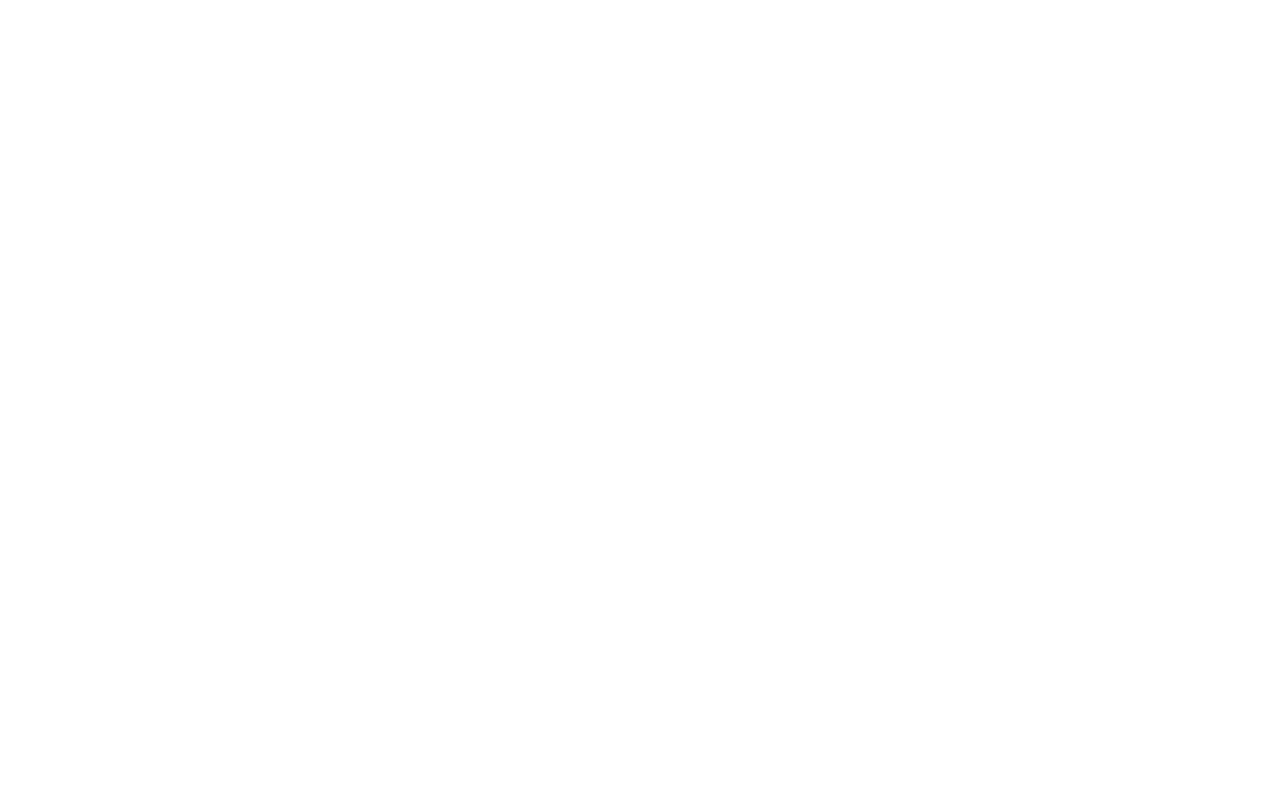
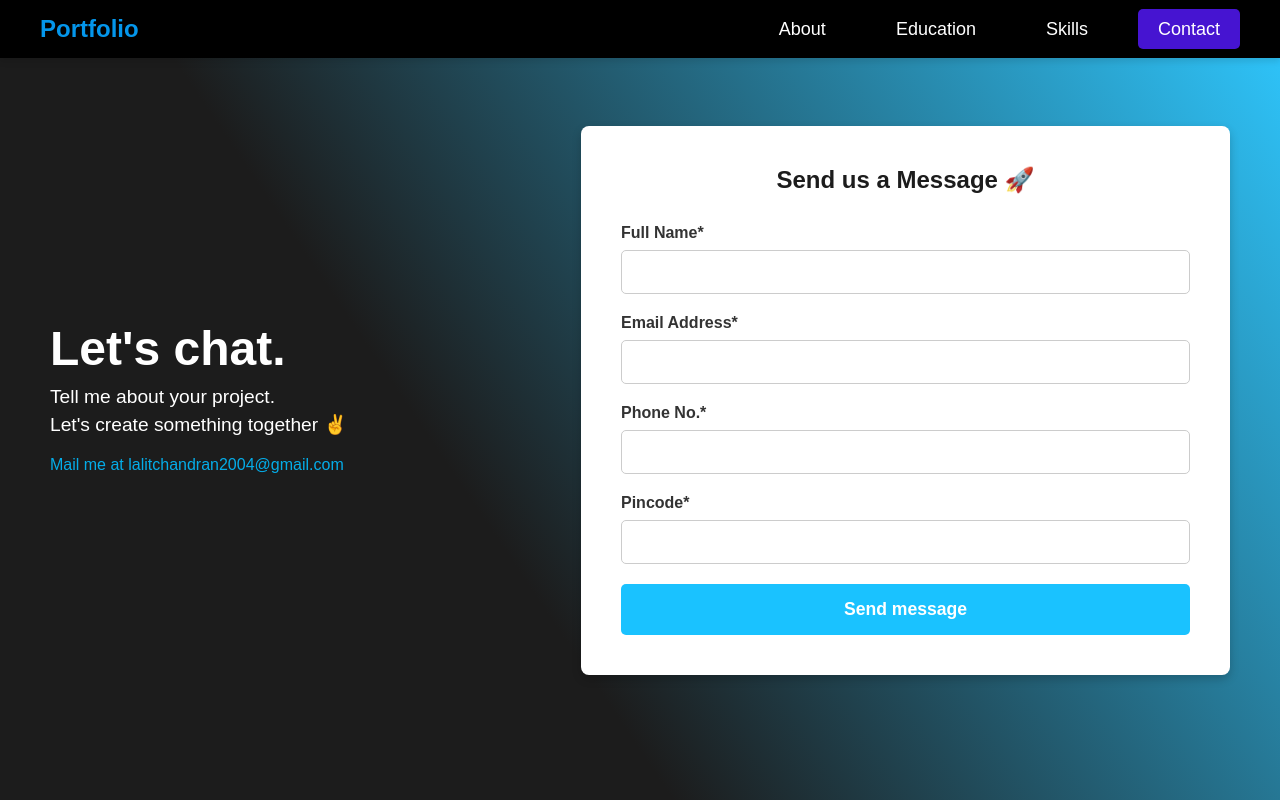
Before and after one commit to lalit-5720/portfolio-web, an Angular app: page /contact in a window 1280 px wide. Before the commit this address led to /. Built offline with nearby package versions, Linux system fonts and the light colour scheme.

Commit message:
Contact and welcome component form backend submission

```diff
--- a/src/app/about/about.component.scss
+++ b/src/app/about/about.component.scss
@@ -11,7 +11,7 @@
   flex-direction: column; /* Stack content vertically */
   padding-left: 40px; /* Push content slightly to the left */
   padding-right: 40px; /* Prevent content from touching the right edge */
-  animation: fadeIn 2.0s ease-out;
+  animation: fadeIn 1.0s ease-out;
 }
 
 
--- a/src/app/app-routing.module.ts
+++ b/src/app/app-routing.module.ts
@@ -4,12 +4,14 @@
 import { EducationComponent } from './education/education.component';
 import { SkillsComponent } from './skills/skills.component';
 import { WelcomeComponent } from './welcome/welcome.component';
+import { ContactComponent } from './contact/contact.component';
 
 const routes: Routes = [
   { path: '',component:WelcomeComponent},
   { path: 'about', component: AboutComponent },
   { path:'education', component: EducationComponent},
   { path:'skills', component:SkillsComponent},
+  { path:'contact',component:ContactComponent}
 ];
 
 @NgModule({
--- /dev/null
+++ b/src/app/contact/contact.component.html
@@ -0,0 +1,49 @@
+<div class="contact section">
+    <div class="header">
+        <!-- Include Navbar Component -->
+        <app-navbar></app-navbar>
+    </div>
+
+    <div class="contact-container">
+        <div class="contact-header">
+            <h1>Let's chat.</h1>
+            <p>Tell me about your project.</p>
+            <p>Let's create something together ✌️</p>
+            <p>
+                <a href="mailto:lalitchandran2004&#64;gmail.com" class="email-link">
+                    <i class="fas fa-envelope"></i> Mail me at lalitchandran2004&#64;gmail.com
+                </a>
+            </p>
+        </div>
+        <div class="contact-form">
+            <form (ngSubmit)="onSubmit(contactForm)" #contactForm="ngForm">
+                <div class="form-group">
+                    <h2>Send us a Message 🚀</h2>
+                    <label for="fullName">Full Name*</label>
+                    <input type="text" id="fullName" name="fullName" class="form-control"
+                        [(ngModel)]="formData.fullName" required />
+                </div>
+
+                <div class="form-group">
+                    <label for="email">Email Address*</label>
+                    <input type="email" id="email" name="email" class="form-control" [(ngModel)]="formData.email"
+                        required />
+                </div>
+
+                <div class="form-group">
+                    <label for="phone">Phone No.*</label>
+                    <input type="text" id="phone" name="phone" class="form-control" [(ngModel)]="formData.phone" />
+                </div>
+
+                <div class="form-group">
+                    <label for="pincode">Pincode*</label>
+                    <input type="text" id="pincode" name="pincode" class="form-control"
+                        [(ngModel)]="formData.pincode" />
+                </div>
+
+                <button type="submit" class="send-button">Send message </button>
+            </form>
+        </div>
+
+    </div>
+</div>
--- /dev/null
+++ b/src/app/contact/contact.component.scss
@@ -0,0 +1,123 @@
+.contact.section {
+    background: linear-gradient(56deg, #1c1c1c 37%, rgba(2, 188, 255, 0.822) 100%);
+    color: #ffffff;
+    padding: 50px;
+    font-family: 'Arial', sans-serif;
+    display: flex;
+    justify-content: center;
+    align-items: center;
+    min-height: 100vh;
+}
+
+.contact-container {
+    display: flex;
+    justify-content: space-between;
+    align-items: center;
+    width: 100%;
+    max-width: 1200px;
+    margin: auto;
+}
+
+.contact-header {
+    flex: 1;
+    max-width: 45%;
+    text-align: left;
+}
+
+.contact-header h1 {
+    font-size: 3rem;
+    margin-bottom: 10px;
+}
+
+.contact-header p {
+    font-size: 1.2rem;
+    margin: 5px 0;
+}
+
+.contact-header .email-link {
+    color: rgba(2, 188, 255, 0.9);
+    text-decoration: none;
+    font-size: 1rem;
+    display: inline-block;
+    margin-top: 15px;
+}
+
+.contact-header .email-link:hover {
+    text-decoration: underline;
+}
+
+.contact-form {
+    flex: 1;
+    max-width: 800px;
+    background: #ffffff;
+    border-radius: 8px;
+    padding: 40px; /* Increased padding for better spacing */
+    box-shadow: 0 4px 10px rgba(0, 0, 0, 0.2);
+    display: flex;
+    flex-direction: column;
+    align-items: left; /* Center-align items */
+    gap: 20px; /* Add spacing between form elements */
+}
+
+.form-group h2 {
+    color: #1c1c1c;
+    text-align: center;
+    margin-bottom: 30px; /* Adjusted spacing */
+}
+
+.form-group {
+    width: 100%; /* Make form-group take full width of form */
+    margin-bottom: 20px;
+}
+
+.form-group label {
+    display: block;
+    font-weight: bold;
+    margin-bottom: 8px;
+    color: #333333;
+    font-size: 1rem;
+}
+
+.form-group input,
+.form-group textarea {
+    width: 100%; /* Ensure inputs take full width of the form group */
+    padding: 12px; /* Adjust padding for larger input size */
+    border: 1px solid #cccccc;
+    border-radius: 5px;
+    font-size: 1rem;
+    color: #333333;
+}
+
+.form-group input:focus,
+.form-group textarea:focus {
+    border-color: rgba(2, 188, 255, 0.9);
+    outline: none;
+    box-shadow: 0 0 4px rgba(2, 188, 255, 0.6);
+}
+
+textarea {
+    resize: none;
+    height: 120px; /* Maintain proper textarea size */
+}
+
+.send-button {
+    background: rgba(2, 188, 255, 0.9);
+    color: #ffffff;
+    border: none;
+    border-radius: 5px;
+    padding: 15px 25px; /* Larger button padding */
+    font-size: 1.1rem; /* Slightly larger text */
+    font-weight: bold;
+    cursor: pointer;
+    transition: background 0.3s ease;
+    width: 100%; /* Full-width button */
+}
+
+.send-button:hover {
+    background: rgba(2, 188, 255, 0.7);
+}
+
+.send-button:disabled {
+    background: #cccccc;
+    cursor: not-allowed;
+}
--- /dev/null
+++ b/src/app/contact/contact.component.ts
@@ -0,0 +1,39 @@
+import { Component, OnInit } from '@angular/core';
+import { HttpClient } from '@angular/common/http';
+
+@Component({
+  selector: 'app-contact',
+  templateUrl: './contact.component.html',
+  styleUrls: ['./contact.component.scss']
+})
+export class ContactComponent implements OnInit {
+
+  formData = {
+    fullName: '',
+    email: '',
+    phone: '',
+    pincode: ''
+  };
+
+  constructor(private http: HttpClient) { }
+
+  onSubmit(form: any): void {
+    if (form.valid) {
+      this.http.post('http://127.0.0.1:5000/api/submit', this.formData).subscribe({
+        next: (response) => {
+          console.log('Form submitted successfully!', response);
+          alert('Form submitted successfully!');
+        },
+        error: (error) => {
+          console.error('Error submitting form', error);
+          alert('An error occurred while submitting the form.');
+        }
+      });
+    }
+  }
+
+
+  ngOnInit(): void {
+  }
+
+}
--- a/src/app/skills/skills.component.scss
+++ b/src/app/skills/skills.component.scss
@@ -7,7 +7,7 @@
     border-radius: 8px;
     box-sizing: border-box;
     padding-top: 7.5%;
-    animation: fadeIn 2.0s ease-out;
+    animation: fadeIn 0.7s ease-out;
 }
 
 .container {
--- a/src/app/welcome/welcome.component.html
+++ b/src/app/welcome/welcome.component.html
@@ -1,5 +1,5 @@
 <div class="welcome-section">
-    <video autoplay muted loop class="background-video"  preload="auto">
+  <video autoplay muted loop class="background-video" preload="auto">
     <source src="assets/videos/Fire.mp4" type="video/mp4" />
     Your browser does not support the video tag.
   </video>
@@ -8,7 +8,14 @@
       <h2>WELCOME</h2>
     </div>
     <div class="note-text">
-        <h3>Thanks for Vsiting this website. You will be redirected to About Page.</h3>
+      <h3>Thanks for Visiting this website. You will be redirected to About Page.</h3>
+    </div>
+    <form (ngSubmit)="onSubmit(NameForm)" #NameForm="ngForm">
+    <div class="Textfield">
+      <label for="fullName" style="font-size: 1.9rem; color: white;">Name*</label>
+      <input type="text" id="fullName" name="fullName" class="form-control" [(ngModel)]="Dataform.fullName" required />
+      <button type="submit" class="send-button">Submit</button>
+    </div>
+  </form>
   </div>
 </div>
-  </div>
--- a/src/app/welcome/welcome.component.scss
+++ b/src/app/welcome/welcome.component.scss
@@ -29,7 +29,6 @@
     justify-content: center;
     align-items: center;
     height: 100%;
-    animation: dissolveEffect 6s forwards;
 }
 
 /* Welcome Text Styling */
@@ -46,36 +45,112 @@
     background: linear-gradient(90deg, #ff4500, #ff8c00, #8b0000);
     -webkit-background-clip: text;
     -webkit-text-fill-color: transparent;
-    animation: dissolveEffect 6s forwards;
+    animation: blinkEffect 3s infinite,glitchEffect 1s infinite;
 }
 
-@keyframes dissolveEffect {
+.Textfield {
+    width: 50%; /* Adjust the width */
+    max-width: 500px; /* Set maximum width */
+    margin: 20px auto; /* Center the form horizontally */
+    display: flex; /* Align items in a row */
+    flex-direction: row; /* Keep input and button on the same line */
+    justify-content: space-between; /* Add space between elements */
+    align-items: center; /* Vertically center items */
+    background: rgba(255, 255, 255, 0.1); /* Add a semi-transparent background */
+    padding: 10px; /* Add padding for better spacing */
+    border-radius: 10px; /* Rounded corners */
+    box-shadow: 0px 4px 10px rgba(0, 0, 0, 0.5); /* Shadow for depth */
+}
+
+.Textfield input {
+    flex: 2; /* Input takes up more space */
+    margin-right: 10px; /* Add space between input and button */
+    padding: 12px;
+    border: 1px solid rgba(255, 255, 255, 0.6); /* Border color */
+    border-radius: 5px;
+    background: rgba(255, 255, 255, 0.2); /* Transparent background */
+    color: white; /* Text color */
+    font-size: 1rem;
+    outline: none;
+}
+
+.Textfield label {
+    flex: 1; /* Ensure label has its own space */
+    margin-right: 5px; /* Add spacing between label and input */
+    font-size: 5rem; /* Adjust label font size */
+    color: white; /* Make label text white */
+    text-align: center; /* Align label text to the left */
+}
+
+.Textfield input::placeholder {
+    color: rgba(255, 255, 255, 0.6); /* Placeholder color */
+}
+
+.Textfield input:focus {
+    border-color: rgba(2, 188, 255, 0.9); /* Highlight border on focus */
+    box-shadow: 0 0 5px rgba(2, 188, 255, 0.7); /* Glow effect on focus */
+}
+
+.send-button {
+    flex: 1; /* Button takes up less space */
+    padding: 12px;
+    background: rgba(2, 188, 255, 0.9);
+    color: white;
+    border: none;
+    border-radius: 5px;
+    font-size: 1rem;
+    font-weight: bold;
+    cursor: pointer;
+    transition: all 0.3s ease-in-out;
+    text-transform: uppercase; /* Capitalize button text */
+    text-align: center;
+}
+
+.send-button:hover {
+    background: rgba(2, 188, 255, 0.7); /* Slightly darker on hover */
+    transform: scale(1.05); /* Hover animation */
+}
+
+
+/* Add some spacing above and below the label */
+.Textfield label {
+    color: white;
+    font-size: 1rem;
+    margin-bottom: 5px;
+}
+@keyframes glitchEffect {
     0% {
-        opacity: 1;
-        transform: scale(1);
-        filter: blur(0);
+        text-shadow: white
     }
-    25% {
-        opacity: 0.75;
-        transform: scale(1);
-        filter: blur(1px);
+    10% {
+        text-shadow: white;
+        transform: translate(10px, -0px);
+    }
+    20% {
+        text-shadow: white;
+        transform: translate(-0px, 10px);
+    }
+    30%, 100% {
+        text-shadow: none;
+        transform: none;
+    }
+}
+
+@keyframes blinkEffect {
+    0%, 100% {
+      opacity: 1; /* Fully visible */
+      text-shadow:
+      0 0 20px rgba(255, 69, 0, 0.9),  /* Fiery orange */
+      0 0 40px rgba(255, 140, 0, 0.8), /* Golden orange */
+      0 0 60px rgba(139, 0, 0, 0.7);   /* Deep red */
     }
     50% {
-        opacity: 0.5;
-        transform: scale(1.1);
-        filter: blur(2px);
+      opacity: 0; /* Fully invisible */
+      text-shadow: none;
     }
-    75%{
-        opacity: 0.25;
-        transform: scale(1.1);
-        filter: blur(3px);
-    }
-    100% {
-        opacity: 0;
-        transform: scale(1.2);
-        filter: blur(4px);
-    }
-}
+  }
+
+
 
 /* Note Text Styling */
 .note-text {
@@ -88,25 +163,15 @@
     color: white;
     line-height: 1.5;
     margin: 0;
+    animation: fadeInOut 3s infinite;
 }
 
-/* Animated Gradient Effect */
-// .welcome-text h2:before {
-//     content: '';
-//     position: absolute;
-//     left: 120%;
-//     width: 120%;
-//     height: 100%;
-//     background:  radial-gradient(circle at center, #FF4500, #FF8C00, #8B0000, #000000);
-//     animation: animate 10s linear forwards;
-// }
-
-/* Keyframes for the Gradient Animation */
-@keyframes animate {
-    0% {
-        left: 120%;
+/* Fade In/Out Effect */
+@keyframes fadeInOut {
+    0%, 100% {
+        opacity: 1;
     }
-    100% {
-        left: -20%;
+    50% {
+        opacity: 0.2;
     }
 }
--- a/src/app/welcome/welcome.component.ts
+++ b/src/app/welcome/welcome.component.ts
@@ -1,5 +1,6 @@
 import { AfterViewInit, Component, OnInit } from '@angular/core';
 import { Router } from '@angular/router';
+import { HttpClient } from '@angular/common/http';
 
 
 @Component({
@@ -9,14 +10,29 @@
 })
 export class WelcomeComponent implements OnInit,AfterViewInit {
 
-  constructor(private router: Router) { }
+  Dataform={
+    fullName:''
+  }
+
+  constructor(private router: Router, private http: HttpClient) { }
 
   ngOnInit(): void {
+  }
 
-    // setTimeout(() => {
-    //   this.router.navigate(['/about']);
-    // }, 8000);  // 6000ms = 6 seconds
-
+  onSubmit(form:any):void{
+    if(form.valid) {
+      this.http.post('http://127.0.0.1:5000/api/name-submit', this.Dataform).subscribe({
+        next: (response) => {
+          console.log('Form submitted successfully!', response);
+          alert('Redirecting to the Next Page');
+          this.router.navigate(['/about']);
+        },
+        error: (error) => {
+          console.error('Error submitting form', error);
+          alert('Error Occured on submition');
+        }
+      });
+    }
   }
 
   ngAfterViewInit(): void {
```
Also changed, not shown: src/app/app.module.ts (+8 -3 lines), 1 other file (tests, documents, lock files or other folders). Lines whose indentation alone changed are shown as unchanged.
